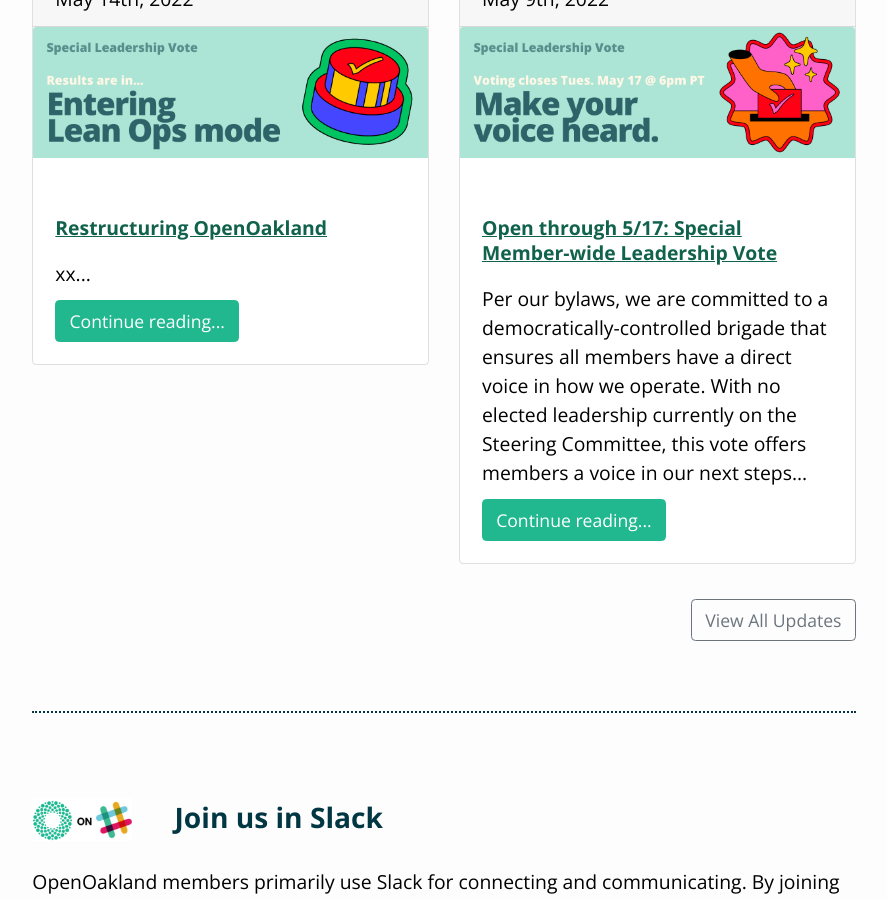
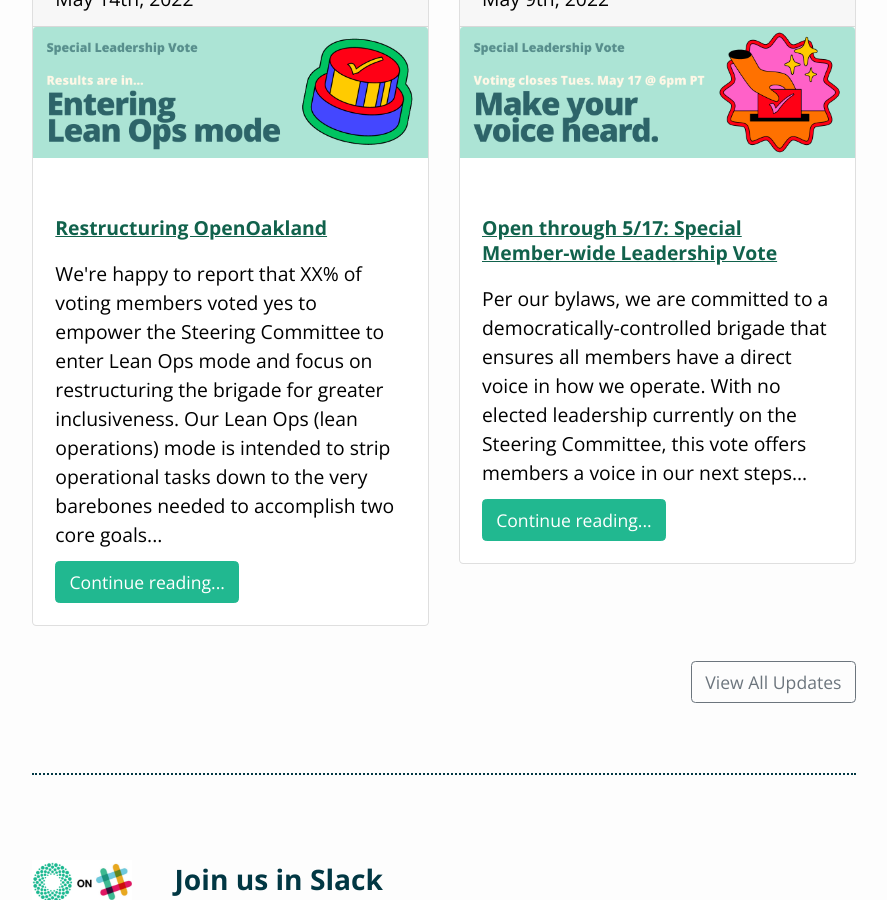
Before and after one commit to openoakland/openoakland.org, a Jekyll site: the page built from src/index.md, in a window 1280 px wide and 900 px high, scrolled down 750 px. Shown: the whole window, without its empty margins (196-1083 px from the left). Built offline with Jekyll 4.4.1, drawn with Linux system fonts in a browser that asks for light colours; nearby versions of some CDN libraries.

Commit message:
Update post excerpt

```diff
--- a/src/_posts/2022-05-18-restructuring-openoakland.md
+++ b/src/_posts/2022-05-18-restructuring-openoakland.md
@@ -6,7 +6,7 @@
 permalink: updates/:title/
 feat-img: /assets/images/blog/2022-05-07-special-vote-results.png
 feat-img-alt: "Illustration of a voting button in primary colors."
-post-excerpt: "xx..."
+post-excerpt: "We're happy to report that XX% of voting members voted yes to empower the Steering Committee to enter Lean Ops mode and focus on restructuring the brigade for greater inclusiveness. Our Lean Ops (lean operations) mode is intended to strip operational tasks down to the very barebones needed to accomplish two core goals..."
 ---
 
 !["Illustration of a voting button in primary colors."](/assets/images/blog/2022-05-07-special-vote-results.png)
```
